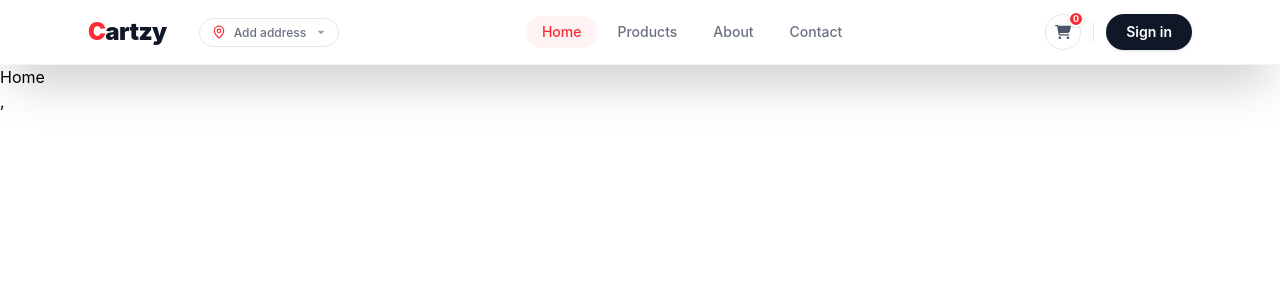
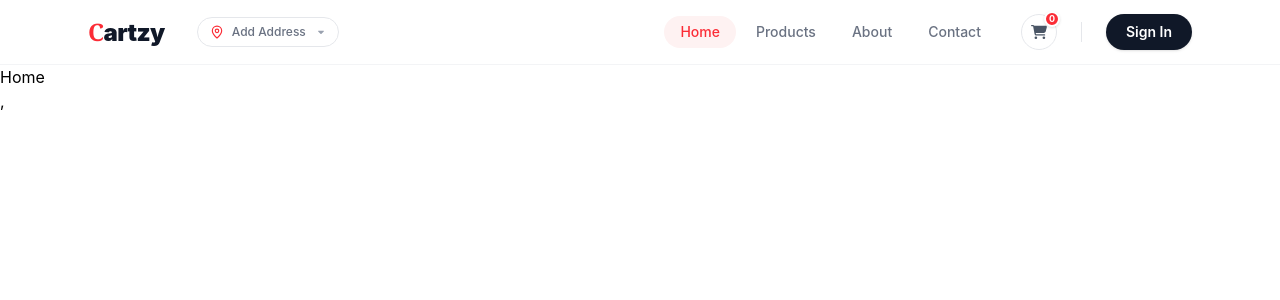
Before and after one commit to anjumhere/Ecommerce-website-react, a React (Vite) app: page / in a window 1280 px wide. Shown: the top 300 px of the page. Built offline with nearby package versions, Linux system fonts and the light colour scheme; no server answers.

Commit message:
changed the design of the navbar

```diff
--- a/src/components/Navbar.jsx
+++ b/src/components/Navbar.jsx
@@ -10,103 +10,124 @@ const Navbar = ({ location, getLocation, openDropDown, setOpenDropDown }) => {
     setOpenDropDown(!openDropDown);
   };
   return (
-    <div className="bg-white/80 backdrop-blur-md py-0 border-b shadow-2xl  border-gray-100 sticky top-0 z-40">
+    <div className="bg-white/80 backdrop-blur-md border-b border-gray-100 sticky top-0 z-40">
       <div className="max-w-6xl mx-auto flex justify-between items-center px-6 h-16">
-        {/* Left */}
         <div className="flex items-center gap-8">
           <Link to={"/"}>
             <h1 className="text-2xl font-black tracking-tight select-none">
-              <span className="text-red-500">C</span>
+              <span className="text-red-500 font-serif">C</span>
               <span className="text-gray-900">artzy</span>
             </h1>
           </Link>
-
-          <div
-            onClick={toggleDropDown}
-            className="flex items-center gap-2 cursor-pointer group px-3 py-1.5 rounded-full border border-gray-200 hover:border-red-300 hover:bg-red-50 transition-all duration-200"
-          >
-            <MapPin className="w-3.5 h-3.5 text-red-500 shrink-0" />
-            <div className="text-xs leading-tight">
+          <div className="text-gray-700 flex gap-2 cursor-pointer items-center px-3 py-1.5 rounded-full border border-gray-200 hover:border-red-300 hover:bg-red-50 transition-all duration-200 group">
+            <MapPin className="text-red-500 w-3.5 h-3.5 shrink-0" />
+            <span className="text-xs font-medium">
               {location ? (
-                <>
+                <div className="-space-y-0.5">
                   <p className="font-semibold text-gray-800 group-hover:text-red-600 transition-colors">
                     {location.county}
                   </p>
                   <p className="text-gray-400">{location.state}</p>
-                </>
+                </div>
               ) : (
-                <span className="font-medium text-gray-500 group-hover:text-red-500 transition-colors">
-                  Add address
+                <span className="text-gray-500 group-hover:text-red-500 transition-colors">
+                  Add Address
                 </span>
               )}
+            </span>
+            <FaCaretDown
+              className="text-[10px] text-gray-400 group-hover:text-red-400 transition-colors ml-0.5"
+              onClick={toggleDropDown}
+            />
           </div>
-            <FaCaretDown className="text-gray-400 text-[10px] group-hover:text-red-400 transition-colors ml-0.5" />
-          </div>
-
-          {openDropDown && (
+          {openDropDown ? (
             <div className="w-56 z-50 fixed bg-white top-20 left-56 border border-gray-100 shadow-xl shadow-gray-100/80 p-5 rounded-2xl">
-              <div className="flex justify-between items-center mb-4">
-                <p className="text-sm font-semibold text-gray-800">
-                  Your Location
-                </p>
+              <h1 className="font-semibold mb-4 text-sm text-gray-800 flex justify-between items-center">
+                Change Location
+                <span>
                   <CgClose
                     className="cursor-pointer text-base text-gray-400 hover:text-red-500 transition-colors"
-                  onClick={() => setOpenDropDown(false)}
+                    onClick={() => {
+                      setOpenDropDown(false);
+                    }}
                   />
-              </div>
+                </span>
+              </h1>
               <button
                 onClick={getLocation}
-                className="w-full flex items-center justify-center gap-2 bg-red-500 hover:bg-red-600 active:scale-95 text-white px-4 py-2.5 rounded-xl text-xs font-semibold cursor-pointer transition-all duration-200 shadow-sm shadow-red-200"
+                className="w-full flex items-center justify-center gap-2 bg-red-500 hover:bg-red-600 text-white px-4 py-2.5 rounded-xl text-xs font-semibold cursor-pointer active:scale-95 transition-all duration-200 shadow-sm shadow-red-200"
               >
-                <MapPin className="w-3.5 h-3.5" />
                 Detect My Location
               </button>
             </div>
-          )}
+          ) : null}
         </div>
-
-        {/* Center Nav */}
-        <ul className="flex items-center gap-1">
-          {[
-            { to: "/", label: "Home" },
-            { to: "/products", label: "Products" },
-            { to: "/about", label: "About" },
-            { to: "/contact", label: "Contact" },
-          ].map(({ to, label }) => (
+        <nav className="flex gap-6 items-center">
+          <ul className="flex gap-1 items-center text-sm font-medium">
             <NavLink
-              key={to}
-              to={to}
+              to={"/"}
               className={({ isActive }) =>
-                `relative px-4 py-1.5 text-sm font-medium rounded-full transition-all duration-200 list-none ${
+                `transition-all duration-200 px-4 py-1.5 rounded-full ${
                   isActive
                     ? "text-red-500 bg-red-50"
                     : "text-gray-500 hover:text-gray-900 hover:bg-gray-50"
                 }`
               }
             >
-              <li>{label}</li>
+              <li>Home</li>
             </NavLink>
-          ))}
+            <NavLink
+              to={"/products"}
+              className={({ isActive }) =>
+                `transition-all duration-200 px-4 py-1.5 rounded-full ${
+                  isActive
+                    ? "text-red-500 bg-red-50"
+                    : "text-gray-500 hover:text-gray-900 hover:bg-gray-50"
+                }`
+              }
+            >
+              <li>Products</li>
+            </NavLink>
+            <NavLink
+              to={"/about"}
+              className={({ isActive }) =>
+                `transition-all duration-200 px-4 py-1.5 rounded-full ${
+                  isActive
+                    ? "text-red-500 bg-red-50"
+                    : "text-gray-500 hover:text-gray-900 hover:bg-gray-50"
+                }`
+              }
+            >
+              <li>About</li>
+            </NavLink>
+            <NavLink
+              to={"/contact"}
+              className={({ isActive }) =>
+                `transition-all duration-200 px-4 py-1.5 rounded-full ${
+                  isActive
+                    ? "text-red-500 bg-red-50"
+                    : "text-gray-500 hover:text-gray-900 hover:bg-gray-50"
+                }`
+              }
+            >
+              <li>Contact</li>
+            </NavLink>
           </ul>
-
-        {/* Right */}
-        <div className="flex items-center gap-3">
           <Link
             to={"/cart"}
             className="relative flex items-center justify-center w-9 h-9 rounded-full border border-gray-200 hover:border-red-300 hover:bg-red-50 transition-all duration-200 group"
           >
-            <FaCartShopping className="w-4 h-4 text-gray-600 group-hover:text-red-500 transition-colors" />
-            <span className="absolute -top-1 -right-1 bg-red-500 text-white text-[9px] font-bold w-4 h-4 rounded-full flex items-center justify-center border-2 border-white shadow-sm">
+            <FaCartShopping className="h-4 w-4 text-gray-600 group-hover:text-red-500 transition-colors" />
+            <span className="bg-red-500 rounded-full w-4 h-4 font-bold text-[9px] text-white flex justify-center items-center absolute -top-1 -right-1 border-2 border-white shadow-sm">
               0
             </span>
           </Link>
-
           <div className="w-px h-5 bg-gray-200" />
-
+          <div className="flex items-center gap-2">
             <Show when="signed-out">
               <SignInButton>
                 <button className="px-5 py-2 rounded-full bg-gray-900 text-white text-sm font-semibold hover:bg-gray-700 active:scale-95 transition-all duration-200 shadow-sm">
-                Sign in
+                  Sign In
                 </button>
               </SignInButton>
             </Show>
@@ -114,6 +135,7 @@ const Navbar = ({ location, getLocation, openDropDown, setOpenDropDown }) => {
               <UserButton />
             </Show>
           </div>
+        </nav>
       </div>
     </div>
   );
```
Lines whose indentation alone changed are shown as unchanged.
